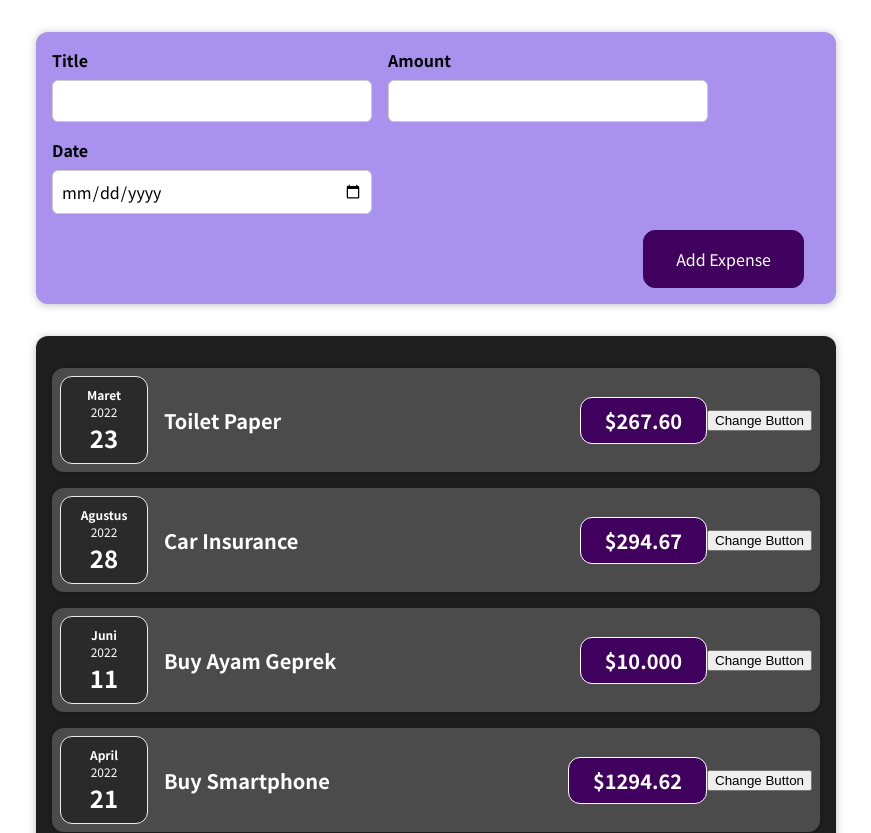
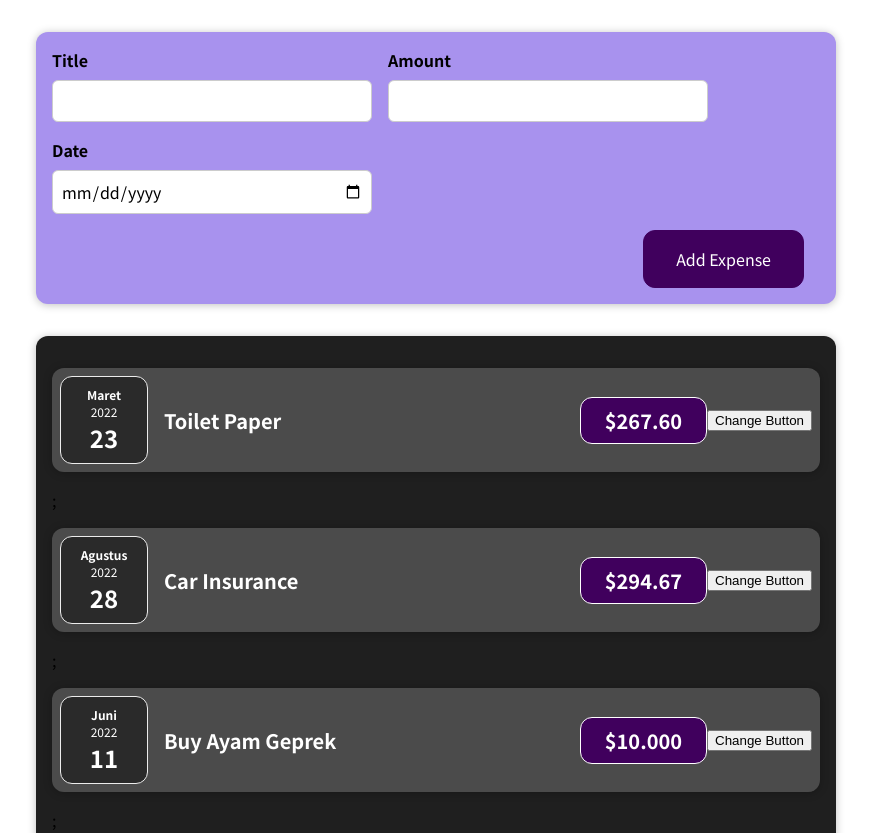
Before and after one commit to nordeeen/react-bootcamp-max, a React (Create React App) app: page / in a window 1280 px wide. Shown: the top 833 px of the page, without its empty margins (204-1075 px from the left). Built offline with nearby package versions, Linux system fonts and the light colour scheme.

Commit message:
added code react fragments

```diff
--- a/src/App.js
+++ b/src/App.js
@@ -38,10 +38,10 @@ const App = () => {
   // );
 
   return (
-    <div>
+    <>
       <NewExpense />
       <Expenses items={expenses} />
-    </div>
+    </>
   );
 };
 
--- a/src/components/Expenses/ExpenseDate.js
+++ b/src/components/Expenses/ExpenseDate.js
@@ -7,11 +7,13 @@ const ExpenseDate = (props) => {
   const year = props.date.getFullYear();
 
   return (
-    <div className="expense-date">
-      <div className="expense-date__month">{month}</div>
-      <div className="expense-date__year">{year}</div>
-      <div className="expense-date__day">{day}</div>
-    </div>
+    <>
+      <div className="expense-date">
+        <div className="expense-date__month">{month}</div>
+        <div className="expense-date__year">{year}</div>
+        <div className="expense-date__day">{day}</div>
+      </div>
+    </>
   );
 };
 
--- a/src/components/Expenses/ExpenseItem.js
+++ b/src/components/Expenses/ExpenseItem.js
@@ -13,6 +13,7 @@ const ExpenseItem = (props) => {
   };
 
   return (
+    <>
       <Card className="expense-item">
         <ExpenseDate date={props.date} />
         <div className="expense-item__description">
@@ -21,6 +22,7 @@ const ExpenseItem = (props) => {
         </div>
         <button onClick={clickHandler}>Change Button</button>
       </Card>
+    </>
   );
 };
 
--- a/src/components/Expenses/Expenses.js
+++ b/src/components/Expenses/Expenses.js
@@ -5,6 +5,7 @@ import "./Expenses.css";
 
 const Expenses = (props) => {
   return (
+    <>
       <Card className="expenses">
         <ExpenseItem
           title={props.items[0].title}
@@ -27,6 +28,7 @@ const Expenses = (props) => {
           date={props.items[3].date}
         />
       </Card>
+    </>
   );
 };
 
--- a/src/components/UI/Card.js
+++ b/src/components/UI/Card.js
@@ -3,7 +3,11 @@ import "./Card.css";
 
 const Card = (props) => {
   const classes = "card " + props.className;
-  return <div className={classes}>{props.children}</div>;
+  return (
+    <>
+      <div className={classes}>{props.children}</div>;
+    </>
+  );
 };
 
 export default Card;
```
Also changed, not shown: 1 other file (tests, documents, lock files or other folders). Lines whose indentation alone changed are shown as unchanged.
